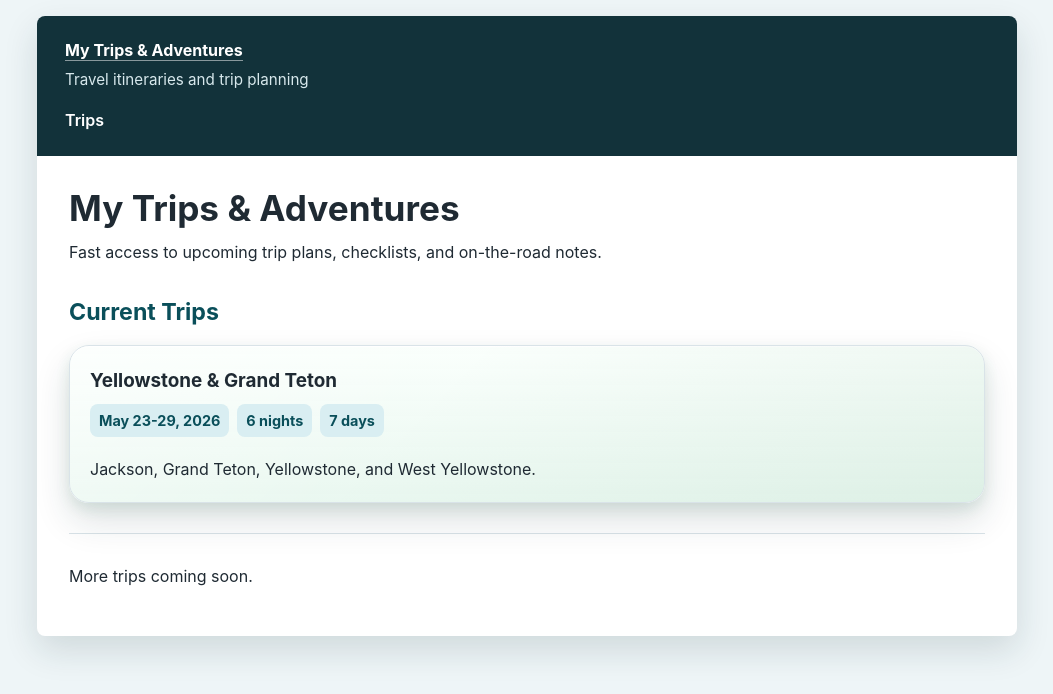
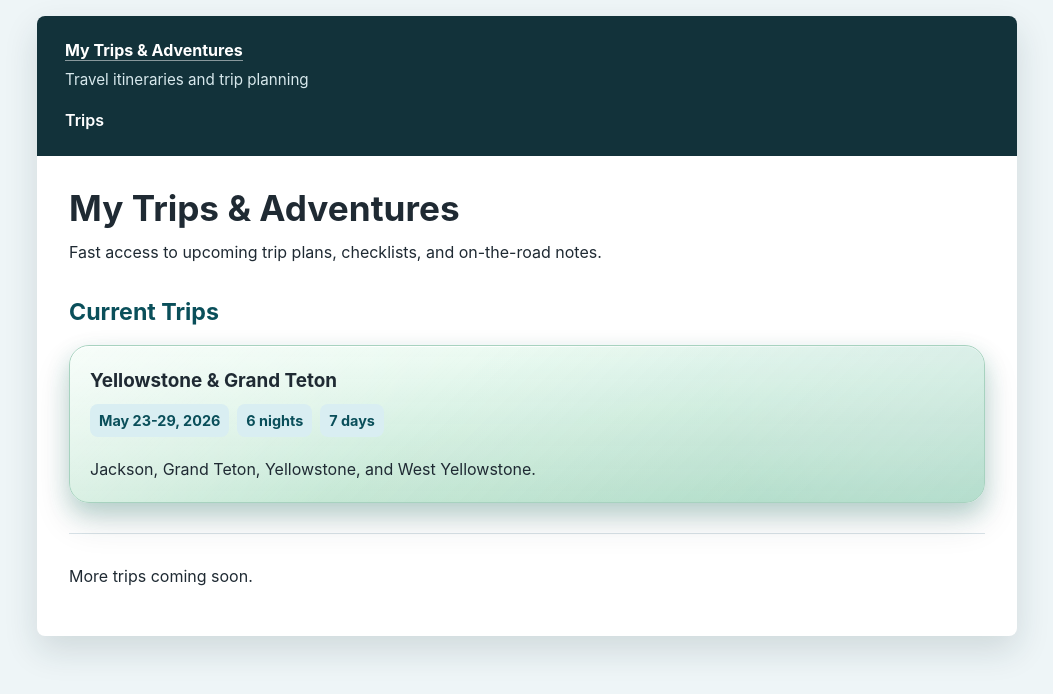
Before and after one commit to madathil22/homework, a Jekyll site: the page built from index.md, in a window 1280 px wide. Shown: the top 694 px of the page, without its empty margins (113-1166 px from the left). Built offline with Jekyll 4.4.1, drawn with Linux system fonts in a browser that asks for light colours.

Commit message:
Enhance quick card styling with stronger green glass effect

```diff
--- a/_layouts/default.html
+++ b/_layouts/default.html
@@ -251,15 +251,16 @@
         }
 
         .quick-card {
-            border: 1px solid var(--line);
+            border: 1px solid #a7d2bf;
             border-radius: 20px;
             background:
-                linear-gradient(180deg, rgba(250, 255, 252, 0.98), rgba(232, 247, 239, 0.94)),
-                radial-gradient(circle at top left, rgba(255, 255, 255, 0.92), transparent 42%);
+                linear-gradient(180deg, rgba(237, 251, 243, 0.99), rgba(196, 231, 212, 0.96)),
+                radial-gradient(circle at top left, rgba(255, 255, 255, 0.95), transparent 42%),
+                linear-gradient(135deg, rgba(15, 107, 120, 0.08), rgba(28, 139, 116, 0.22));
             box-shadow:
                 inset 0 1px 0 rgba(255, 255, 255, 0.95),
                 0 18px 36px rgba(22, 48, 58, 0.14),
-                0 6px 14px rgba(53, 130, 94, 0.12);
+                0 10px 22px rgba(28, 139, 116, 0.22);
             overflow: hidden;
             transition: transform 180ms ease, box-shadow 180ms ease, border-color 180ms ease, background 180ms ease;
             position: relative;
@@ -270,15 +271,17 @@
             box-shadow:
                 inset 0 1px 0 rgba(255, 255, 255, 0.95),
                 0 26px 44px rgba(22, 48, 58, 0.18),
-                0 8px 18px rgba(53, 130, 94, 0.16);
-            border-color: #afd7c0;
+                0 14px 26px rgba(28, 139, 116, 0.28);
+            border-color: #82c4a7;
         }
 
         .quick-card::before {
             content: "";
             position: absolute;
             inset: 0;
-            background: linear-gradient(135deg, rgba(255, 255, 255, 0.46), transparent 38%, rgba(72, 146, 101, 0.08));
+            background:
+                linear-gradient(135deg, rgba(255, 255, 255, 0.54), transparent 38%, rgba(28, 139, 116, 0.14)),
+                radial-gradient(circle at top right, rgba(255, 255, 255, 0.32), transparent 30%);
             pointer-events: none;
         }
 
@@ -544,7 +547,7 @@
                 box-shadow:
                     inset 0 1px 0 rgba(255, 255, 255, 0.92),
                     0 14px 26px rgba(22, 48, 58, 0.12),
-                    0 4px 10px rgba(53, 130, 94, 0.12);
+                    0 8px 16px rgba(28, 139, 116, 0.2);
             }
 
             .anchor-card {
```
